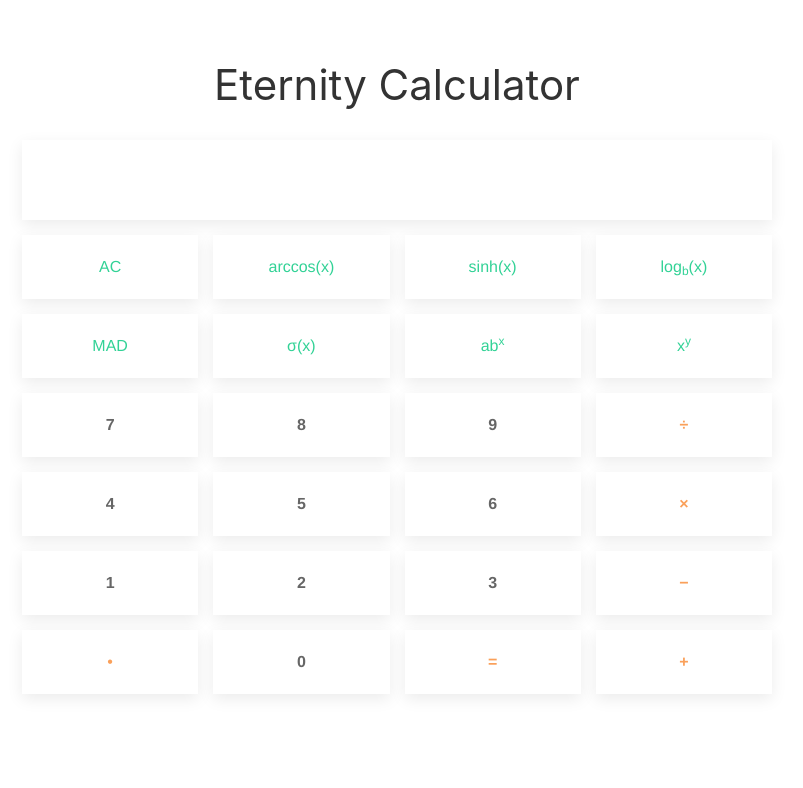
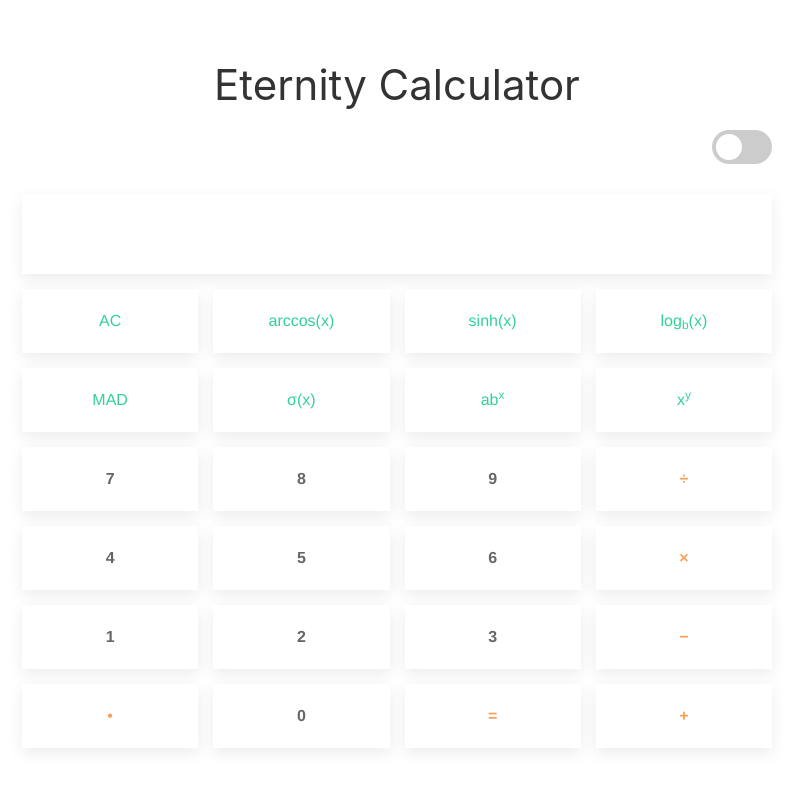
Before and after one commit to weibolu-rm/ETERNITY, a Vue app in the folder frontend/: page / in a window 1280 px wide. Shown: the top 788 px of the page, without its empty margins (243-1046 px from the left). Built offline with nearby package versions, Linux system fonts and the light colour scheme.

Commit message:
Add dark/light mode feature.
Required:

Cd frontend...

npm install jquery

```diff
--- a/frontend/public/index.html
+++ b/frontend/public/index.html
@@ -7,17 +7,21 @@
     <link rel="icon" href="<%= BASE_URL %>favicon.ico">
     <!-- UIkit CSS -->
     <link rel="stylesheet" href="https://cdn.jsdelivr.net/npm/uikit@3.6.22/dist/css/uikit.min.css"/>
+	<link rel="stylesheet" href="main.css"/>
     <!-- UIkit JS -->
     <script src="https://cdn.jsdelivr.net/npm/uikit@3.6.22/dist/js/uikit.min.js"></script>
     <script src="https://cdn.jsdelivr.net/npm/uikit@3.6.22/dist/js/uikit-icons.min.js"></script>
     <title><%= htmlWebpackPlugin.options.title %></title>
+
 </head>
 <body>
 <noscript>
     <strong>We're sorry but <%= htmlWebpackPlugin.options.title %> doesn't work properly without JavaScript enabled.
         Please enable it to continue.</strong>
 </noscript>
+
 <div id="app"></div>
+
 <!-- built files will be auto injected -->
 </body>
 </html>
--- /dev/null
+++ b/frontend/public/main.css
@@ -0,0 +1,93 @@
+/* Switch code for nightmode toggle credit to open source resource: https://www.w3schools.com/howto/howto_css_switch.asp */
+
+.switch {
+  position: relative;
+  display: inline-block;
+  width: 60px;
+  height: 34px;
+}
+
+.switch input {
+  opacity: 0;
+  width: 0;
+  height: 0;
+}
+
+.slider {
+  position: absolute;
+  cursor: pointer;
+  top: 0;
+  left: 0;
+  right: 0;
+  bottom: 0;
+  background-color: #ccc;
+  -webkit-transition: .4s;
+  transition: .4s;
+}
+
+.slider:before {
+  position: absolute;
+  content: "";
+  height: 26px;
+  width: 26px;
+  left: 4px;
+  bottom: 4px;
+  background-color: white;
+  -webkit-transition: .4s;
+  transition: .4s;
+}
+
+input:checked + .slider {
+  background-color: #16ff53;
+}
+
+input:focus + .slider {
+  box-shadow: 0 0 1px #2196F3;
+}
+
+input:checked + .slider:before {
+  -webkit-transform: translateX(26px);
+  -ms-transform: translateX(26px);
+  transform: translateX(26px);
+}
+
+/* Rounded sliders */
+.slider.round {
+  border-radius: 34px;
+}
+
+.slider.round:before {
+  border-radius: 50%;
+}
+
+div#app {
+    max-width: 750px;
+    margin-left: auto;
+    margin-right: auto;
+}
+
+html.nightMode {
+    color: white;
+	background: #121212;
+}
+
+html.nightMode h1{
+
+	color: white;
+
+}
+
+html.nightMode .uk-card {
+	background: #121212;
+    color: white;
+}
+
+html.nightMode .uk-card-default {
+    box-shadow: 0px 0px 3px 3px rgb(255 255 255 / 8%);
+}
+
+html.nightMode .uk-card-default.uk-card-hover:hover {
+
+	background-color: #1b1b1b;
+
+}
--- a/frontend/src/components/Calculator.vue
+++ b/frontend/src/components/Calculator.vue
@@ -1,4 +1,10 @@
 <template>
+<div class="uk-text-right">
+<label class="switch nightModeSwitch">
+  <input class="nightModeSwitch" type="checkbox" unchecked>
+  <span class="slider round"></span>
+</label>
+</div>
   <div class="uk-container-xsmall uk-align-center">
     <div class="uk-grid-small uk-child-width-expand@s uk-text-center" uk-grid>
       <div>
@@ -129,6 +135,7 @@
       </div>
     </div>
   </div>
+
 </template>
 <script>
 export default {
--- a/frontend/src/main.js
+++ b/frontend/src/main.js
@@ -1,4 +1,9 @@
 import { createApp } from 'vue'
 import App from './App.vue'
+import $ from 'jquery'
 
 createApp(App).mount('#app')
+
+$('input.nightModeSwitch').click(function() {
+  $("html").toggleClass( "nightMode" );
+});
```
